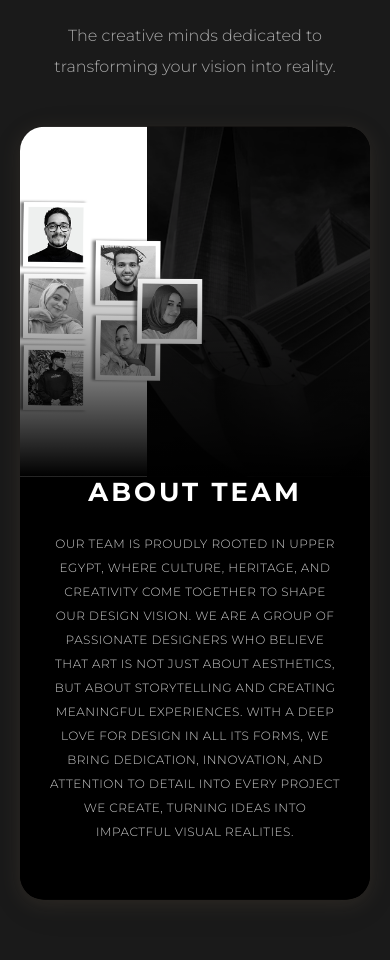
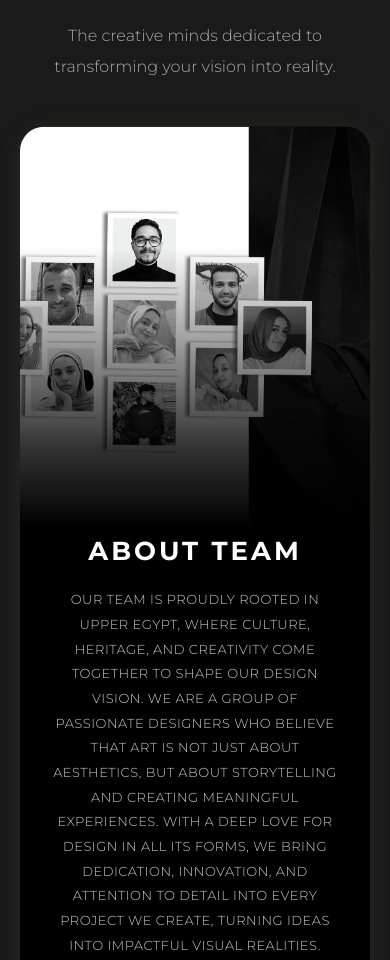
Before and after one commit to AsemYaser/Artex_Portofolio, a plain HTML site: page about.html in a window 390 px wide. Shown: the part 3265-4225 px from the top of the page. Drawn offline with nearby package versions, Linux system fonts and the light colour scheme.

Commit message:
Refined Team section mobile layout for better image centering and readability

```diff
--- a/about.html
+++ b/about.html
@@ -178,20 +178,29 @@
         flex-direction: column;
       }
       .team-card-bg {
-        height: 350px;
-        object-position: center center;
+        height: 400px;
+        object-position: 20% center; /* Prioritize the faces in the collage */
       }
       .team-card-overlay {
         left: 0;
         bottom: auto;
-        height: 350px;
-        background: linear-gradient(to bottom, rgba(0,0,0,0) 40%, rgba(0,0,0,1) 100%);
+        height: 400px;
+        background: linear-gradient(to bottom, rgba(0,0,0,0) 30%, rgba(0,0,0,0.8) 80%, rgba(0,0,0,1) 100%);
       }
       .team-card-content {
         position: relative;
         left: 0;
-        padding: 0 30px 40px !important;
+        padding: 10px 30px 50px !important;
         background: #000;
+        margin-top: -1px; /* Avoid any potential sub-pixel gaps */
+      }
+      .team-card-content h2 {
+        font-size: 26px !important;
+        margin-bottom: 20px !important;
+      }
+      .team-card-content p {
+        font-size: 13px !important;
+        line-height: 1.9 !important;
       }
     }
   </style>
```
